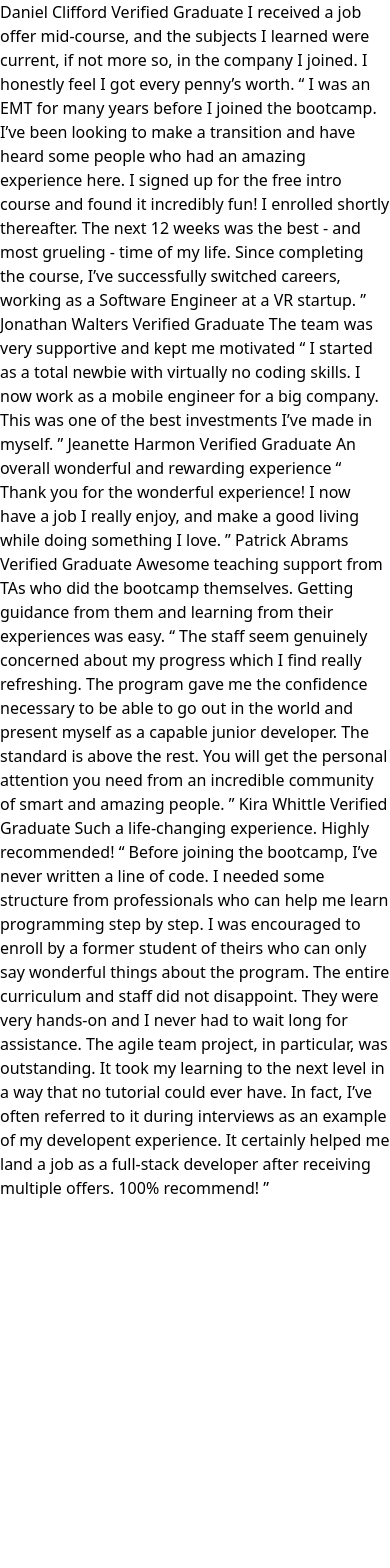
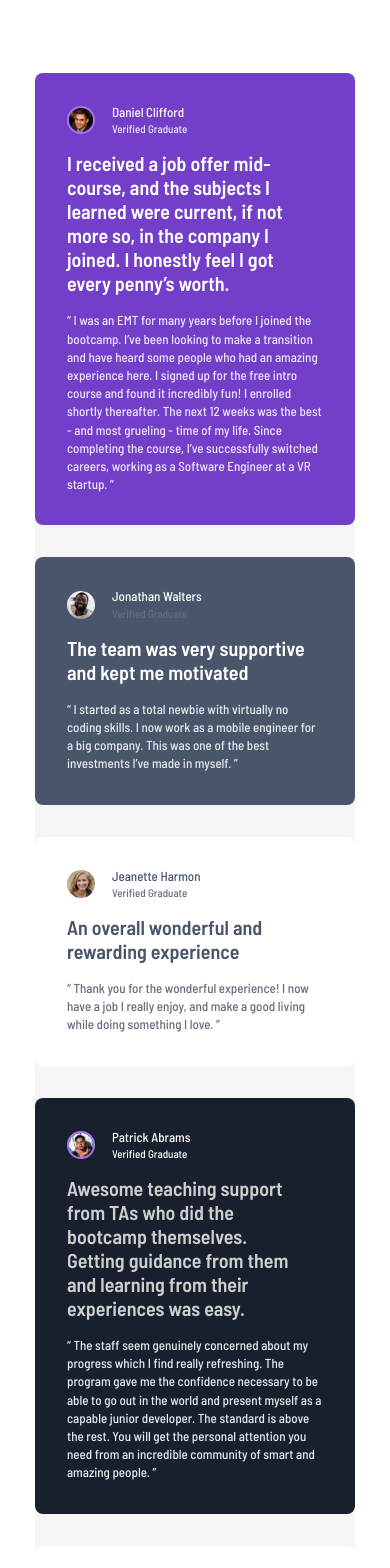
Before and after one commit to nerbertb/FEM-Testimonial-grid, a React (Vite) app: page / in a window 390 px wide. Shown: the top 1568 px of the page. Before the commit the page ends 1200 px from the top, so only its background shows below. Built offline with nearby package versions, Linux system fonts and the light colour scheme.

Commit message:
feat: completed mobile UI

```diff
--- a/src/components/Home.jsx
+++ b/src/components/Home.jsx
@@ -1,60 +1,169 @@
 function Home() {
   return (
+    <div className="cointainer max-w-[375px] my-[73px] mx-[35px] flex flex-col bg-[#F6F5F6]">
+      <div className="grid grid-cols-1 gap-8">
+        {/* DANIEL */}
+        <section className="flex flex-col gap-4 bg-[#733FC8] p-8 rounded-lg">
+          <div className="flex gap-[17px] items-center">
             <div>
-            <p>
+              <img
+                src="./public/image-daniel.jpg"
+                alt="Daniel Clifford"
+                className="rounded-full size-7 border-2 border-[#A775F1]"
+              />
+            </div>
+            <div className="flex flex-col gap-1">
+              <h3 className="text-[13px]/[110%] text-white barlow-semi-condensed-medium">
                 Daniel Clifford
+              </h3>
+              <h4 className="text-[11px]/[110%] text-[#EDE4FF] barlow-semi-condensed-medium">
                 Verified Graduate
+              </h4>
+            </div>
+          </div>
+          <div className="text-xl/[120%] text-white barlow-semi-condensed-semibold max-w-[241px]">
+            I received a job offer mid-course, and the subjects I learned were
+            current, if not more so, in the company I joined. I honestly feel I
+            got every penny’s worth.
+          </div>
 
-  I received a job offer mid-course, and the subjects I learned were current, if not more so,
-  in the company I joined. I honestly feel I got every penny’s worth.
+          <div className="text-[13px]/[140%] text-[#EDE4FF] barlow-semi-condensed-medium">
+            “ I was an EMT for many years before I joined the bootcamp. I’ve
+            been looking to make a transition and have heard some people who had
+            an amazing experience here. I signed up for the free intro course
+            and found it incredibly fun! I enrolled shortly thereafter. The next
+            12 weeks was the best - and most grueling - time of my life. Since
+            completing the course, I’ve successfully switched careers, working
+            as a Software Engineer at a VR startup. ”
+          </div>
+        </section>
+        {/* JONATHAN */}
+        <section className="flex flex-col gap-4 bg-[#48556A] p-8 rounded-lg">
+          <div className="flex gap-[17px] items-center">
+            <div>
+              <img
+                src="./public/image-jonathan.jpg"
+                alt="Jonathan Walters"
+                className="rounded-full size-7"
+              />
+            </div>
+            <div className="flex flex-col gap-1">
+              <h3 className="text-[13px]/[110%] text-white barlow-semi-condensed-medium">
+                Jonathan Walters
+              </h3>
+              <h4 className="text-[11px]/[110%] text-[#676D7E] barlow-semi-condensed-medium">
+                Verified Graduate
+              </h4>
+            </div>
+          </div>
+          <div className="text-xl/[120%] text-white barlow-semi-condensed-semibold max-w-[241px]">
+            The team was very supportive and kept me motivated
+          </div>
+          <div className="text-[13px]/[140%] text-[#E7EAEE] barlow-semi-condensed-medium">
+            “ I started as a total newbie with virtually no coding skills. I now
+            work as a mobile engineer for a big company. This was one of the
+            best investments I’ve made in myself. ”
+          </div>
+        </section>
+        {/* JEANETTE */}
+        <section className="flex flex-col gap-4 bg-white p-8 rounded-lg">
+          <div className="flex gap-[17px] items-center">
+            <div>
+              <img
+                src="./public/image-jeanette.jpg"
+                alt="Jeanette Harmon"
+                className="rounded-full size-7"
+              />
+            </div>
+            <div className="flex flex-col gap-1">
+              <h3 className="text-[13px]/[110%] text-[#48556A] barlow-semi-condensed-medium">
+                Jeanette Harmon
+              </h3>
+              <h4 className="text-[11px]/[110%] text-[#676D7E] barlow-semi-condensed-medium">
+                Verified Graduate
+              </h4>
+            </div>
+          </div>
+          <div className="text-xl/[120%] text-[#48556A] barlow-semi-condensed-semibold max-w-[241px]">
+            An overall wonderful and rewarding experience
+          </div>
+          <div className="text-[13px]/[140%] text-[#676D7E] barlow-semi-condensed-medium">
+            “ Thank you for the wonderful experience! I now have a job I really
+            enjoy, and make a good living while doing something I love. ”
+          </div>
+        </section>
+        {/* PATRICK */}
+        <section className="flex flex-col gap-4 bg-[#19202D] p-8 rounded-lg">
+          <div className="flex gap-[17px] items-center">
+            <div>
+              <img
+                src="./public/image-patrick.jpg"
+                alt="Patrick Abrams"
+                className="rounded-full size-7 border-2 border-[#A775F1]"
+              />
+            </div>
+            <div className="flex flex-col gap-1">
+              <h3 className="text-[13px]/[110%] text-white barlow-semi-condensed-medium">
+                Patrick Abrams
+              </h3>
+              <h4 className="text-[11px]/[110%] text-white barlow-semi-condensed-medium">
+                Verified Graduate
+              </h4>
+            </div>
+          </div>
+          <div className="text-xl/[120%] text-[#CFCFCF] barlow-semi-condensed-semibold max-w-[241px]">
+            Awesome teaching support from TAs who did the bootcamp themselves.
+            Getting guidance from them and learning from their experiences was
+            easy.
+          </div>
+          <div className="text-[13px]/[140%] text-[#E7EAEE] barlow-semi-condensed-medium">
+            “ The staff seem genuinely concerned about my progress which I find
+            really refreshing. The program gave me the confidence necessary to
+            be able to go out in the world and present myself as a capable
+            junior developer. The standard is above the rest. You will get the
+            personal attention you need from an incredible community of smart
+            and amazing people. ”
+          </div>
+        </section>
 
-  “ I was an EMT for many years before I joined the bootcamp. I’ve been looking to make a
-  transition and have heard some people who had an amazing experience here. I signed up
-  for the free intro course and found it incredibly fun! I enrolled shortly thereafter.
-  The next 12 weeks was the best - and most grueling - time of my life. Since completing
-  the course, I’ve successfully switched careers, working as a Software Engineer at a VR startup. ”
-
-  Jonathan Walters
+        {/* KIRA */}
+        <section className="flex flex-col gap-4 bg-white p-8 rounded-lg">
+          <div className="flex gap-[17px] items-center">
+            <div>
+              <img
+                src="./public/image-kira.jpg"
+                alt="Kira Whittle"
+                className="rounded-full size-7"
+              />
+            </div>
+            <div className="flex flex-col gap-1">
+              <h3 className="text-[13px]/[110%] text-[#48556A] barlow-semi-condensed-medium">
+                Kira Whittle
+              </h3>
+              <h4 className="text-[11px]/[110%] text-[#676D7E] barlow-semi-condensed-medium">
                 Verified Graduate
-
-  The team was very supportive and kept me motivated
-
-  “ I started as a total newbie with virtually no coding skills. I now work as a mobile engineer
-  for a big company. This was one of the best investments I’ve made in myself. ”
-
-  Jeanette Harmon
-  Verified Graduate
-
-  An overall wonderful and rewarding experience
-
-  “ Thank you for the wonderful experience! I now have a job I really enjoy, and make a good living
-  while doing something I love. ”
-
-  Patrick Abrams
-  Verified Graduate
-
-  Awesome teaching support from TAs who did the bootcamp themselves. Getting guidance from them and
-  learning from their experiences was easy.
-
-  “ The staff seem genuinely concerned about my progress which I find really refreshing. The program
-  gave me the confidence necessary to be able to go out in the world and present myself as a capable
-  junior developer. The standard is above the rest. You will get the personal attention you need from
-  an incredible community of smart and amazing people. ”
-
-  Kira Whittle
-  Verified Graduate
-
+              </h4>
+            </div>
+          </div>
+          <div className="text-xl/[120%] text-[#48556A] barlow-semi-condensed-semibold max-w-[241px]">
             Such a life-changing experience. Highly recommended!
-
-  “ Before joining the bootcamp, I’ve never written a line of code. I needed some structure from
-  professionals who can help me learn programming step by step. I was encouraged to enroll by a former
-  student of theirs who can only say wonderful things about the program. The entire curriculum and staff
-  did not disappoint. They were very hands-on and I never had to wait long for assistance. The agile team
-  project, in particular, was outstanding. It took my learning to the next level in a way that no tutorial
-  could ever have. In fact, I’ve often referred to it during interviews as an example of my developent
-  experience. It certainly helped me land a job as a full-stack developer after receiving multiple offers.
-  100% recommend! ”
-            </p>
+          </div>
+          <div className="text-[13px]/[140%] text-[#676D7E] barlow-semi-condensed-medium">
+            “ Before joining the bootcamp, I’ve never written a line of code. I
+            needed some structure from professionals who can help me learn
+            programming step by step. I was encouraged to enroll by a former
+            student of theirs who can only say wonderful things about the
+            program. The entire curriculum and staff did not disappoint. They
+            were very hands-on and I never had to wait long for assistance. The
+            agile team project, in particular, was outstanding. It took my
+            learning to the next level in a way that no tutorial could ever
+            have. In fact, I’ve often referred to it during interviews as an
+            example of my developent experience. It certainly helped me land a
+            job as a full-stack developer after receiving multiple offers. 100%
+            recommend! ”
+          </div>
+        </section>
+      </div>
     </div>
   );
 }
--- a/src/index.css
+++ b/src/index.css
@@ -1,3 +1,5 @@
+@import url('https://fonts.googleapis.com/css2?family=Barlow+Semi+Condensed:ital,wght@0,100;0,200;0,300;0,400;0,500;0,600;0,700;0,800;0,900;1,100;1,200;1,300;1,400;1,500;1,600;1,700;1,800;1,900&display=swap');
+
 @import "tailwindcss";
 
 @layer base {
@@ -7,3 +9,17 @@
     box-sizing: border-box;
   }
 }
+
+
+
+.barlow-semi-condensed-medium {
+  font-family: "Barlow Semi Condensed", sans-serif;
+  font-weight: 500;
+  font-style: normal;
+}
+
+.barlow-semi-condensed-semibold {
+  font-family: "Barlow Semi Condensed", sans-serif;
+  font-weight: 600;
+  font-style: normal;
+}
```
Lines whose indentation alone changed are shown as unchanged.
